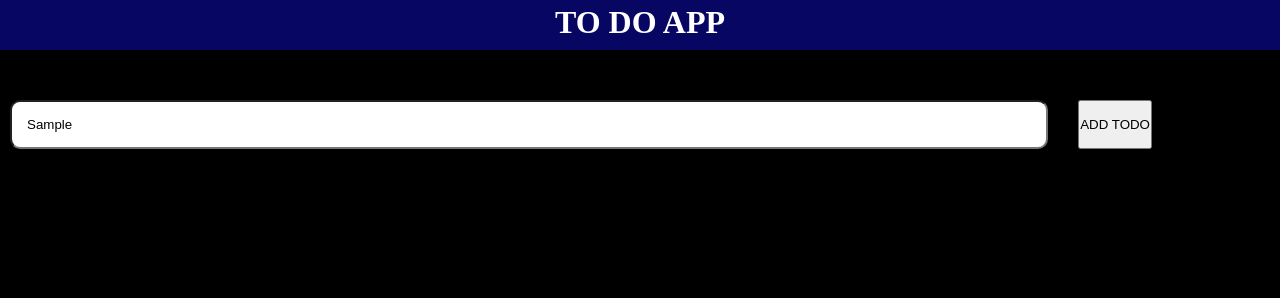
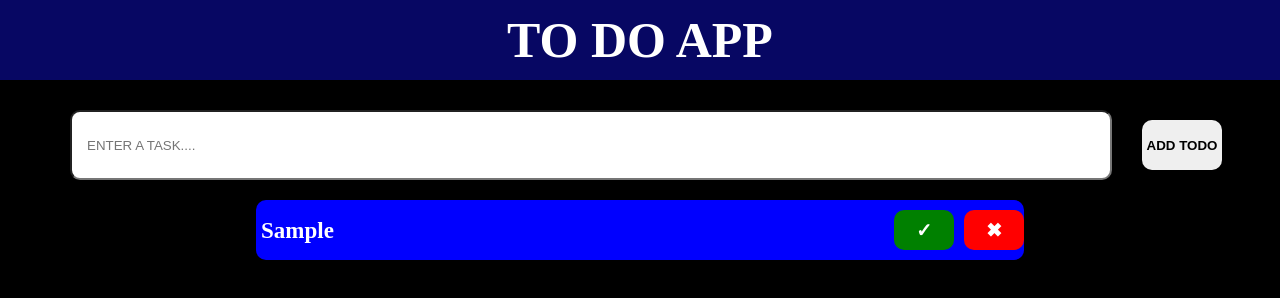
Before and after one commit to syedHammad350/-to-do-app-suberbase, a plain HTML site: page index.html in a window 1280 px wide. Both pictures are taken after typing "Sample" into the empty fields and a click on the button "ADD TODO". Drawn offline with Linux system fonts and the light colour scheme.

Commit message:
i  change the ui

```diff
--- a/app.js
+++ b/app.js
@@ -0,0 +1,35 @@
+const inpu=document.getElementById('inpu')
+const todolist=document.getElementById('todo_list')
+console.log(todolist)
+
+function addtodo(){
+    let task=inpu.value
+    const liele=document.createElement('li')
+    liele.classList.add("list")
+    const span=document.createElement('span')
+    span.innerHTML=task
+    span.classList.add('span')
+    const correct_btn=document.createElement('button')
+    correct_btn.innerHTML= "&#10003;"
+    correct_btn.classList.add('correct')
+    correct_btn.addEventListener('click',()=>{
+        span.classList.add('complete')
+    })
+
+    const delete_btn=document.createElement('button')
+    delete_btn.innerHTML= "&#10006;"
+    delete_btn.classList.add('wrong')
+    delete_btn.addEventListener('click',()=>{
+        liele.remove()
+    })
+
+
+    liele.appendChild(span)
+    liele.appendChild(correct_btn)
+    liele.appendChild(delete_btn)
+    todolist.appendChild(liele)
+     inpu.value=''
+
+
+
+}
--- a/index.html
+++ b/index.html
@@ -11,9 +11,27 @@
         <div class="navbar">
             <h1>TO DO APP</h1>
         </div>
-        <div class="inpu">
-            <input type="text" placeholder="ENTER A TASK....">
-            <button>ADD TODO</button>
+        <div class="input_container">
+            <input id="inpu" type="text" placeholder="ENTER A TASK....">
+            <button id="btn" onclick="addtodo()">ADD TODO</button>
+        </div>
+        <div class="mean_div">
+            <ul id="todo_list">
+                <!-- <li class="list">
+                    <span>
+                        hi H.R
+                    </span>
+                    <button class="correct">
+                        &#10003;
+
+                    </button>
+                    <button class="wrong">
+                        &#10006;
+
+                    </button>
+                </li>
+                 -->
+            </ul>
         </div>
     </div>
 
--- a/style.css
+++ b/style.css
@@ -11,26 +11,96 @@ body{
 
 
 .navbar{
-    text-align: center;
+
     color: white;
     background-color: rgb(7, 7, 99);
     width: 100%;
-    height: 50px;
+    height: 80px;
     margin: 0 auto;
     padding: 4px;
+    display: flex;
+    align-items: center;
+    justify-content: center;
+    font-size: 25px;
+    font-weight: bolder;
 }
-.inpu{
+.input_container{
     width:90%;
-
-
+    height: 70px;
+    margin-left: 70px;
     display: flex;
     gap: 30px;
+justify-content: center;
 
-    margin-top: 50px;
+    margin-top: 30px;
 }
  input{
     flex: 1;
     padding: 15px;
-    margin-left: 10px;
+    /* margin-left: 10px ; */
     border-radius: 10px;
  }
+ #btn{
+    border: none;
+    border-radius: 10px;
+    margin-top: 10px;
+    font-weight: bolder;
+    width: 80px;
+    height: 50px;
+ }
+ #btn:hover {
+background-color: green;
+color: white;
+ }
+
+ .todo_list{
+    list-style: none;
+    width: 80%;
+    margin: 10px auto;
+
+ }
+ .list{
+    background-color: blue;
+    border-radius: 10px;
+    width: 60%;
+    height: 60px;
+    font-weight: bolder;
+    font-size: 1.2rem;
+    margin: 0 auto;
+    color: white;
+    display: flex;
+    gap: 10px;
+    margin-top: 20px;
+    padding-top: 10px;
+ }
+ span{
+    flex: 1;
+    padding: 5px;
+    padding-top: 8px;
+    font-size: 23px;
+
+ }
+.correct{
+    border: none;
+    border-radius: 10px;
+    color: white;
+    font-weight: bolder;
+    font-size: 1.2rem;
+    width: 60px;
+    height: 40px;
+    background-color: green;
+ }
+ .wrong{
+    border: none;
+    border-radius: 10px;
+    color: white;
+    font-weight: bolder;
+    font-size: 1.2rem;
+    width: 60px;
+    height: 40px;
+    background-color:red;
+ }
+ .complete{
+    text-decoration: line-through;
+    color: black;
+ }
```
